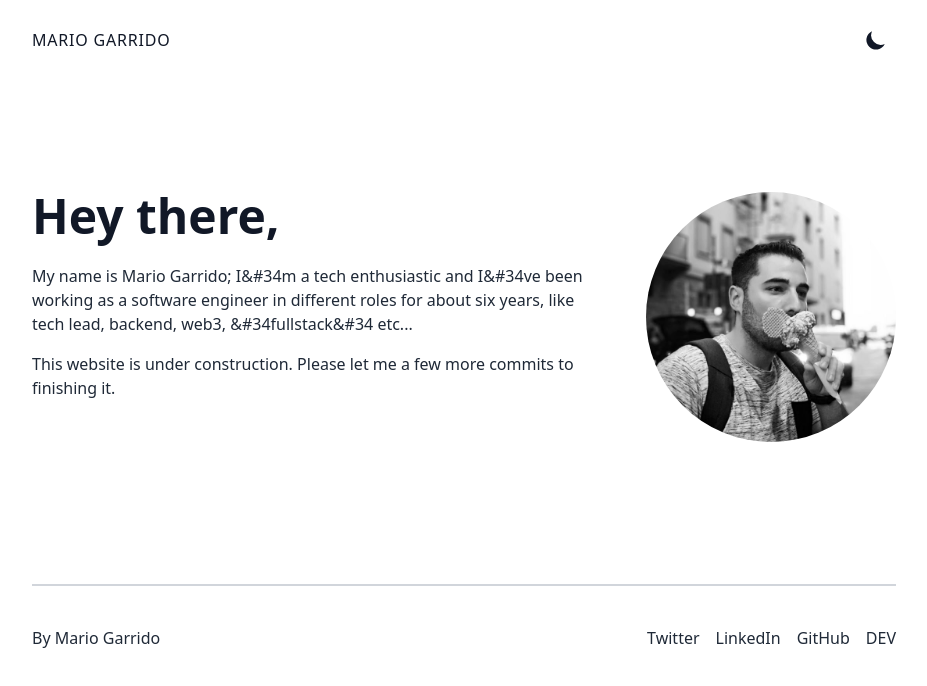
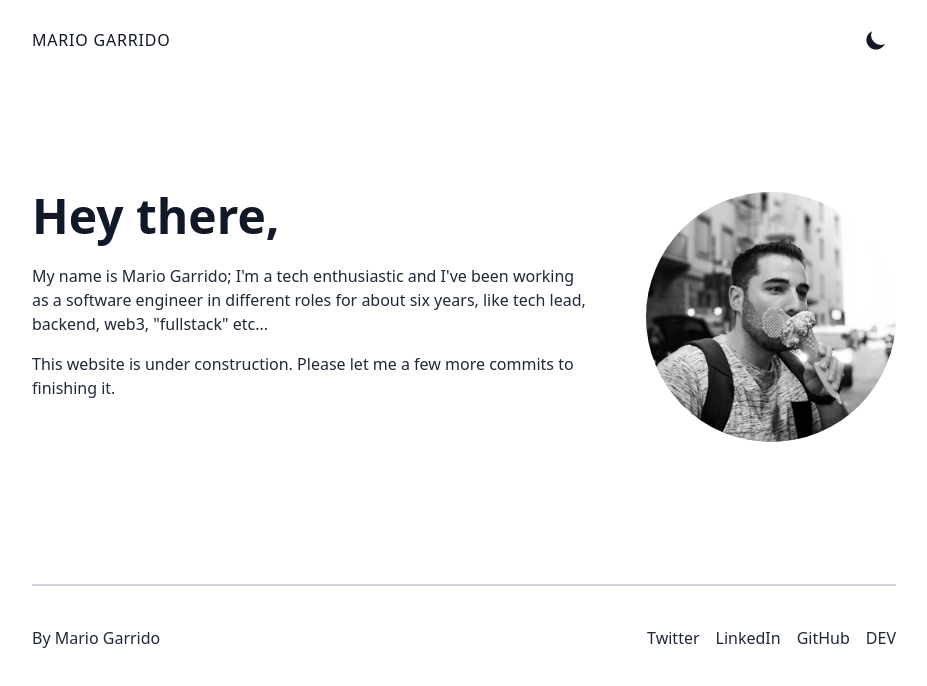
Before and after one commit to mgatorr/mario-garrido-portfolio, a Next.js app: page / in a window 1280 px wide. Shown: the top 686 px of the page, without its empty margins (176-1103 px from the left). Built offline with nearby package versions, Linux system fonts and the light colour scheme.

Commit message:
fix:linter

```diff
--- a/components/About.js
+++ b/components/About.js
@@ -12,7 +12,7 @@ const About = () => {
           </h1>
           <div className="mt-6 text-gray-800 dark:text-white">
             <p className="mb-4">
-              My name is Mario Garrido; I&#34m a tech enthusiastic and I&#34ve been working as a software engineer in different roles for about six years, like tech lead, backend, web3, &#34fullstack&#34 etc...
+              My name is Mario Garrido; I&#39;m a tech enthusiastic and I&#39;ve been working as a software engineer in different roles for about six years, like tech lead, backend, web3, &#34;fullstack&#34; etc...
             </p>
             <p className="mb-4">
               This website is under construction. Please let me a few more commits to finishing it.
```
